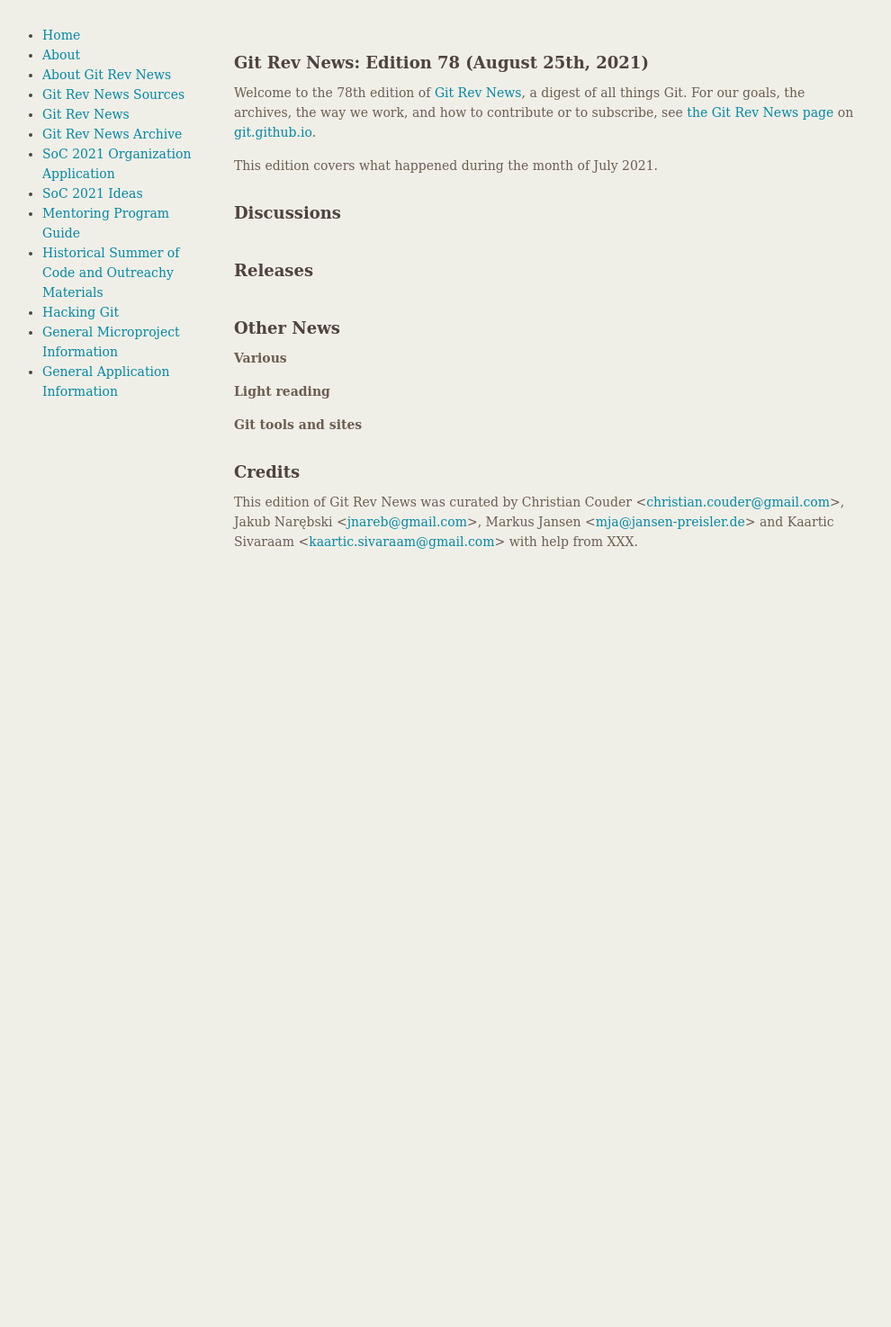
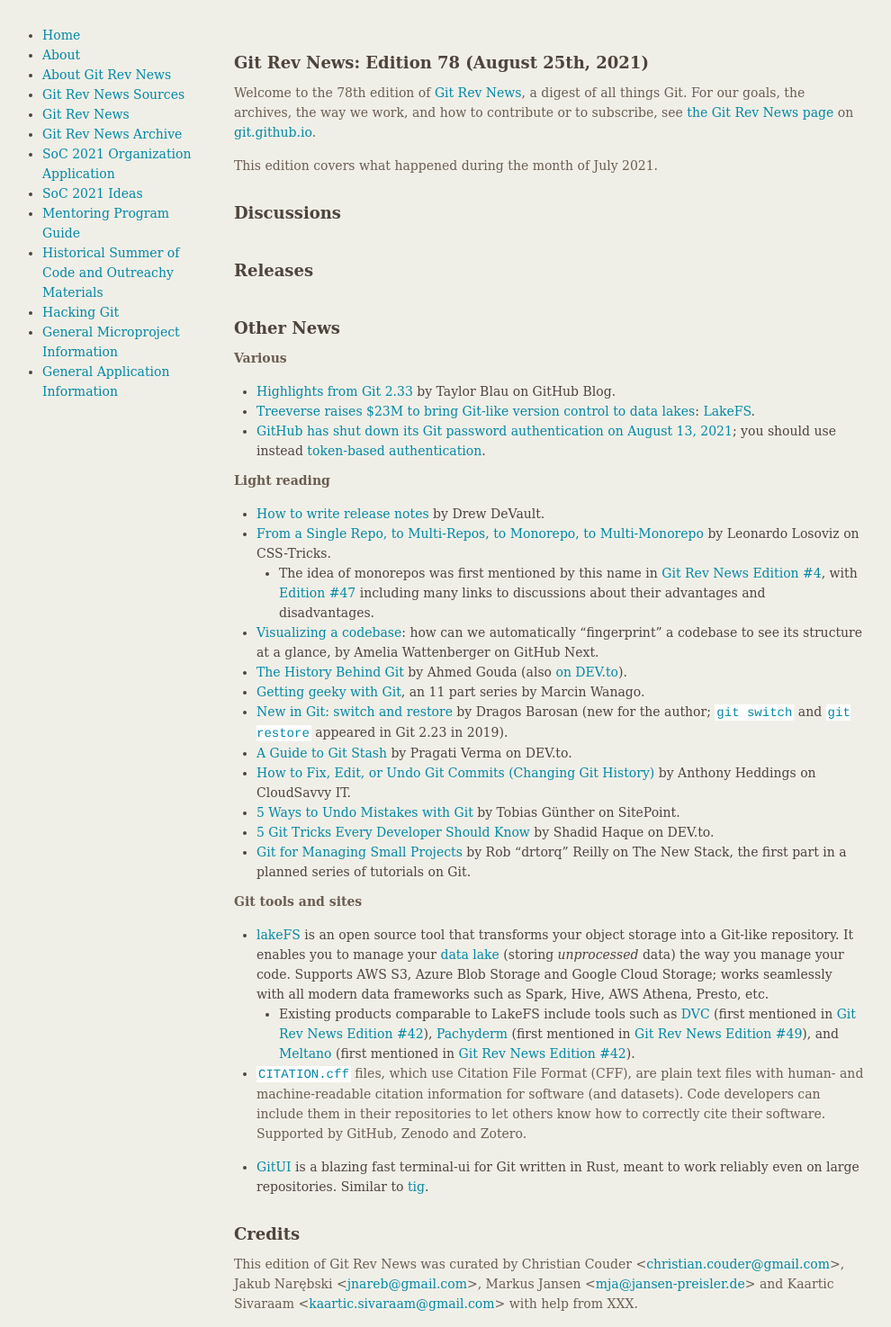
Before and after one commit to git/git.github.io, a Jekyll site: the page built from rev_news/drafts/edition-78.md, in a window 1280 px wide. Shown: the whole page at 90% size, without its empty margins (149-1139 px from the left). Built offline with Jekyll 4.4.1, drawn with Linux system fonts in a browser that asks for light colours; before the commit the page ends 900 px from its top, so only the background shows below that.

Commit message:
rn-78: Add links to various news, articles and tools

```diff
--- a/rev_news/drafts/edition-78.md
+++ b/rev_news/drafts/edition-78.md
@@ -39,12 +39,65 @@
 ## Other News
 
 __Various__
+* [Highlights from Git 2.33](https://github.blog/2021-08-16-highlights-from-git-2-33/)
+  by Taylor Blau on GitHub Blog.
+* [Treeverse raises $23M to bring Git-like version control to data lakes](https://venturebeat.com/2021/07/28/treeverse-raises-23m-to-bring-git-like-version-control-to-data-lakes/):
+  [LakeFS](https://lakefs.io/).
+* [GitHub has shut down its Git password authentication on August 13, 2021](https://github.blog/changelog/2021-08-12-git-password-authentication-is-shutting-down/);
+  you should use instead [token-based authentication](https://github.blog/2020-12-15-token-authentication-requirements-for-git-operations/).
 
 
 __Light reading__
+* [How to write release notes](https://drewdevault.com/2021/05/19/How-to-write-release-notes.html)
+  by Drew DeVault.
+* [From a Single Repo, to Multi-Repos, to Monorepo, to Multi-Monorepo](https://css-tricks.com/from-a-single-repo-to-multi-repos-to-monorepo-to-multi-monorepo/)
+  by Leonardo Losoviz on CSS-Tricks.
+  * The idea of monorepos was first mentioned by this name in [Git Rev News Edition #4](https://git.github.io/rev_news/2015/06/03/edition-4/),
+    with [Edition #47](https://git.github.io/rev_news/2019/01/23/edition-47/)
+	including many links to discussions about their advantages and disadvantages.
+* [Visualizing a codebase](https://next.github.com/projects/repo-visualization):
+  how can we automatically “fingerprint” a codebase to see its structure at a glance,
+  by Amelia Wattenberger on GitHub Next.
+* [The History Behind Git](https://ahmedgouda.hashnode.dev/the-history-behind-git)
+  by Ahmed Gouda (also [on DEV.to](https://dev.to/ahmedgouda/the-history-behind-git-53ag)).
+* [Getting geeky with Git](https://wanago.io/courses/getting-geeky-with-git/),
+  an 11 part series by Marcin Wanago.
+* [New in Git: switch and restore](https://www.banterly.net/2021/07/31/new-in-git-switch-and-restore/)
+  by Dragos Barosan (new for the author; [`git switch`](https://git-scm.com/docs/git-switch)
+  and [`git restore`](https://git-scm.com/docs/git-restore) appeared in Git 2.23 in 2019).
+* [A Guide to Git Stash](https://dev.to/pragativerma18/a-guide-to-git-stash-2h5d)
+  by Pragati Verma on DEV.to.
+* [How to Fix, Edit, or Undo Git Commits (Changing Git History)](https://www.cloudsavvyit.com/13067/how-to-fix-edit-or-undo-git-commits-changing-git-history/)
+  by Anthony Heddings on CloudSavvy IT.
+* [5 Ways to Undo Mistakes with Git](https://www.sitepoint.com/5-ways-to-undo-mistakes-with-git)
+  by Tobias Günther on SitePoint.
+* [5 Git Tricks Every Developer Should Know](https://dev.to/shadid12/5-git-tricks-every-developer-should-know-1201)
+  by Shadid Haque on DEV.to.
+* [Git for Managing Small Projects](https://thenewstack.io/git-for-managing-small-projects/)
+  by Rob "drtorq" Reilly on The New Stack, the first part in a planned series of tutorials on Git.
 
 
 __Git tools and sites__
+* [lakeFS](https://lakefs.io/) is an open source tool that transforms your
+  object storage into a Git-like repository. It enables you to manage your
+  [data lake](https://aws.amazon.com/big-data/datalakes-and-analytics/what-is-a-data-lake/)
+  (storing _unprocessed_ data) the way you manage your code. Supports AWS S3,
+  Azure Blob Storage and Google Cloud Storage; works seamlessly with all
+  modern data frameworks such as Spark, Hive, AWS Athena, Presto, etc.
+  * Existing products comparable to LakeFS include tools such as
+    [DVC](https://dvc.org/) (first mentioned in [Git Rev News Edition #42](https://git.github.io/rev_news/2018/08/22/edition-42/)),
+	[Pachyderm](https://www.pachyderm.com/) (first mentioned in [Git Rev News Edition #49](https://git.github.io/rev_news/2019/03/20/edition-49/)), and
+	[Meltano](https://meltano.com/) (first mentioned in [Git Rev News Edition #42](https://git.github.io/rev_news/2018/08/22/edition-42/)).
+
+* [`CITATION.cff`](https://citation-file-format.github.io/) files,
+  which use Citation File Format (CFF), are plain text files with
+  human- and machine-readable citation information for software (and datasets).
+  Code developers can include them in their repositories to let others know
+  how to correctly cite their software.  Supported by GitHub, Zenodo and Zotero.
+
+* [GitUI](https://github.com/extrawurst/gitui) is a blazing fast terminal-ui for Git
+  written in Rust, meant to work reliably even on large repositories.
+  Similar to [tig](https://jonas.github.io/tig/).
 
 
 ## Credits
```
